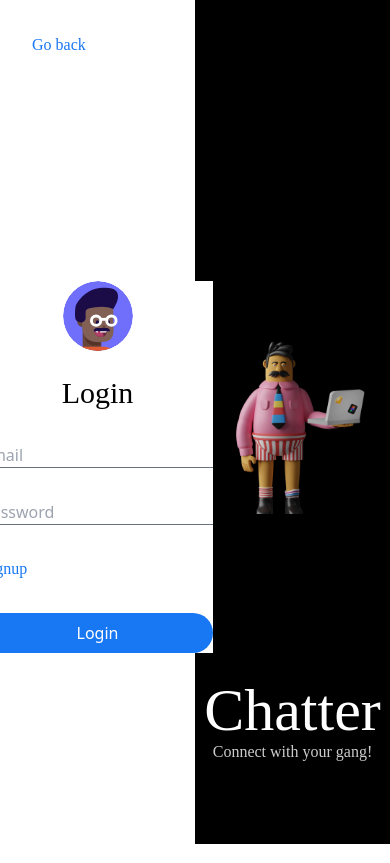
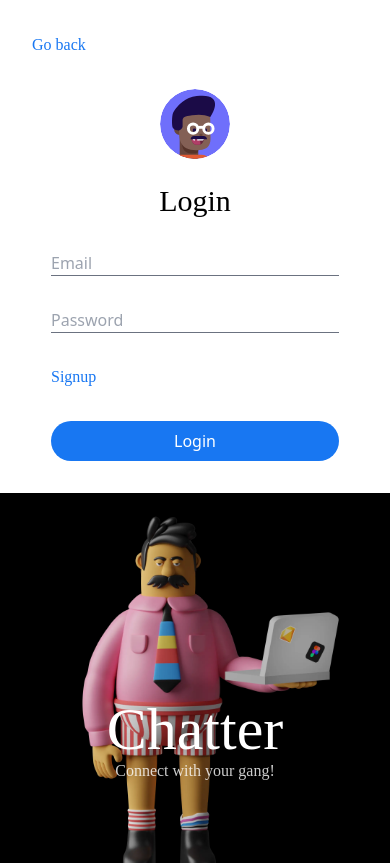
Before and after one commit to bhatshakran/graphqlchatapp, a React (Create React App) app in the folder client/: page /auth in a window 390 px wide. Built offline with nearby package versions, Linux system fonts and the light colour scheme; a web font is replaced by a local one.

Commit message:
Fixed chatter problems

```diff
--- a/client/src/components/Sidebar.js
+++ b/client/src/components/Sidebar.js
@@ -21,7 +21,7 @@ const Sidebar = ({ showUserScreen, activeChild }) => {
   };
 
   return (
-    <div className='bg-black w-1/3  max-w-screen-sidebar py-2 text-white sidebar border border-black'>
+    <div className='bg-black w-full md:w-1/3 h-40 md:h-screen md:max-w-screen-sidebar py-2 text-white sidebar border border-black'>
       <div className='flex justify-between w-full  px-4 py-2'>
         <div className='font-acworth '>Chats</div>
         <LogoutIcon
@@ -33,7 +33,7 @@ const Sidebar = ({ showUserScreen, activeChild }) => {
           }}
         />
       </div>
-
+      <div className='flex md:flex-col flex-row'>
         {data.users
           ? data.users.map((user) => {
               return (
@@ -49,6 +49,7 @@ const Sidebar = ({ showUserScreen, activeChild }) => {
             })
           : ''}
       </div>
+    </div>
   );
 };
 
--- a/client/src/pages/AuthScreen.js
+++ b/client/src/pages/AuthScreen.js
@@ -86,11 +86,11 @@ const AuthScreen = () => {
   };
 
   return (
-    <div className='bg-black h-screen  flex font-vistol overflow-hidden'>
+    <div className=' h-auto md:h-screen  flex flex-wrap w-full gap-y-8  font-vistol overflow-hidden'>
       <form
         onSubmit={handleSubmit}
         ref={authForm}
-        className='w-1/2 bg-white flex items-center flex-col'
+        className='w-full md:w-1/2 bg-white flex items-center flex-col '
       >
         <div className='p-8 text-left w-full '>
           <Link to='/' className='text-secondary font-acworth hover:text-black'>
@@ -189,7 +189,7 @@ const AuthScreen = () => {
           </div>
         </div>
       </form>
-      <div className='w-1/2 login-page flex items-center justify-center relative'>
+      <div className='w-full bg-black md:w-1/2  login-page flex items-center justify-center relative '>
         <div>
           {showLogin ? (
             <img src={floating} alt='loginimg' width={500} height={800} />
--- a/client/src/pages/Chat.js
+++ b/client/src/pages/Chat.js
@@ -26,7 +26,7 @@ const Chat = () => {
           </Link>
         </h2>
       </div>
-      <div className='flex w-full'>
+      <div className='flex flex-wrap w-full'>
         <Sidebar showUserScreen={populateUserData} activeChild={activeChild} />
         {userScreenData ? (
           <ChatScreen userScreenData={userScreenData} />
```
Also changed, not shown: 1 other file (tests, documents, lock files or other folders). Lines whose indentation alone changed are shown as unchanged.
